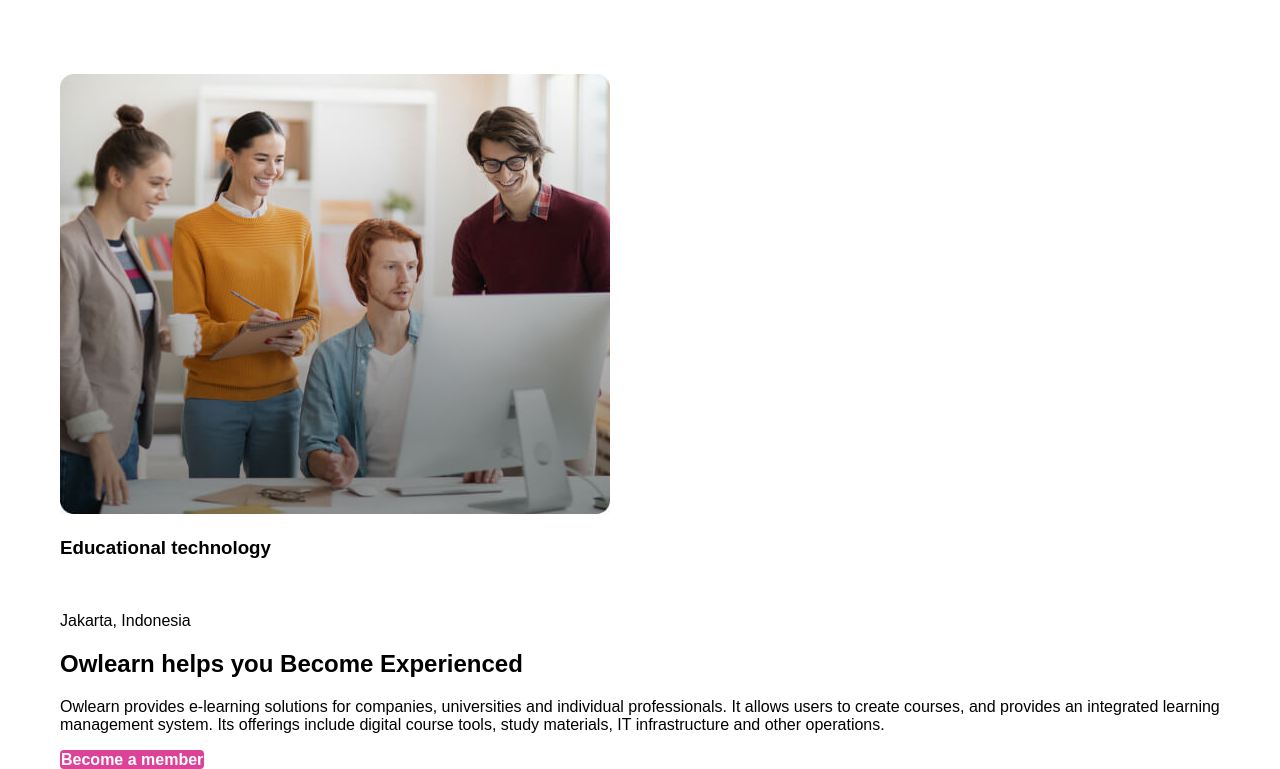
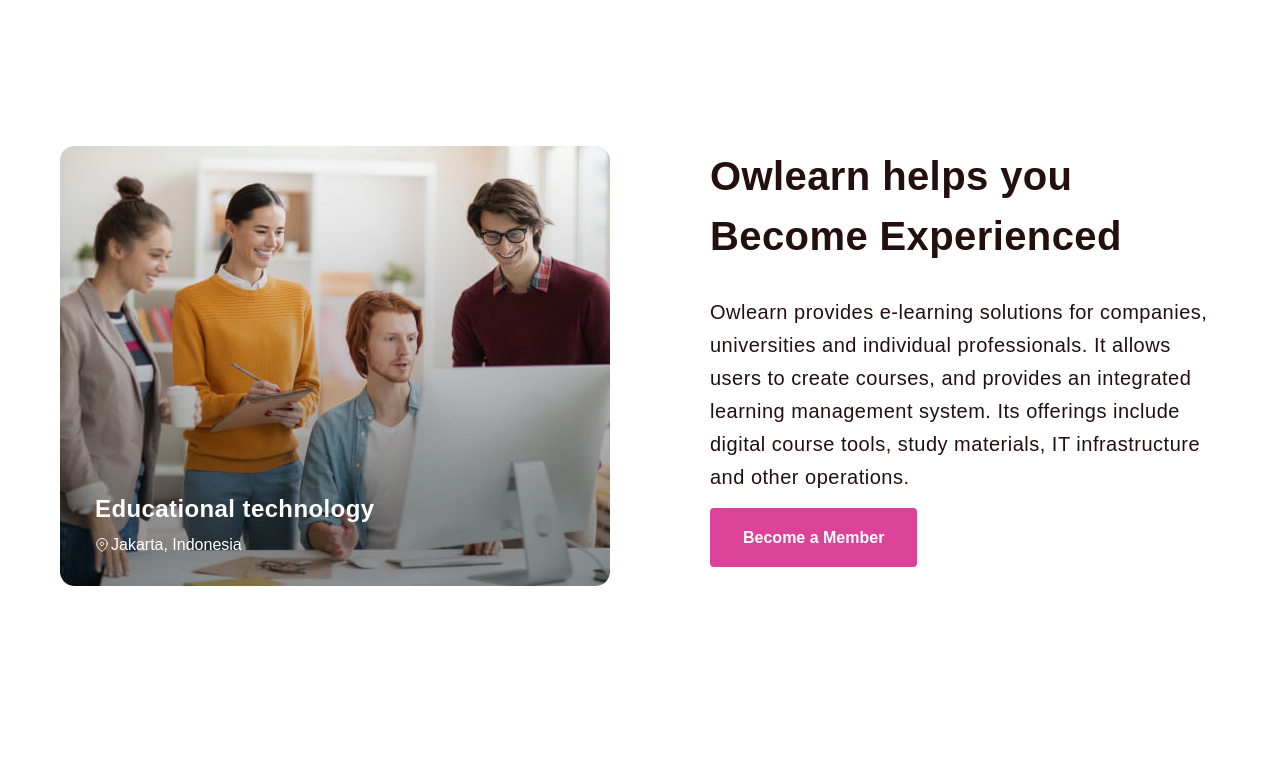
Before and after one commit to Bekzod97-div/owlearn, a plain HTML site: page index.html in a window 1280 px wide. Shown: the part 1002-1771 px from the top of the page. Drawn offline with Linux system fonts and the light colour scheme; a web font is replaced by a local one.

Commit message:
complete about us styles

```diff
--- a/css/styles.css
+++ b/css/styles.css
@@ -256,3 +256,88 @@ body {
 .partners__item__link:hover {
     opacity: 0.6;
 }
+
+/* About us Section */
+.about-us {
+    margin-bottom: 22px;
+    padding-top: 72px;
+    padding-bottom: 68px;
+}
+
+.about-us__container {
+    display: flex;
+}
+
+.about-us__img-box {
+    z-index: 1;
+    width: 100%;
+    max-width: 550px;
+    margin-right: 100px;
+}
+
+.about-us__img {
+    z-index: 1;
+    width: 550px;
+    height: 440px;
+    border-radius: 14px;
+}
+
+.about-us__img-box__info {
+    z-index: 100;
+    margin-left: 35px;
+    transform: translateY(-100px);
+}
+.about-us__img-box__info__title {
+    font-size: 24px;
+    font-weight: 800;
+    line-height: 36px;
+    letter-spacing: 0.4px;
+    color: #fff;
+    margin: 0;
+}
+
+.about-us__img-box__info__text-box {
+    display: flex;
+    align-items: center;
+    margin-top: -10px;
+    padding: 0;
+}
+
+.about-us__img-box__info__text-img {
+    width: 14px;
+    height: 14px;
+    margin-right: 2px;
+}
+
+.about-us__img-box__info__text {
+    color: #fff;
+    font-weight: 400;
+    font-size: 16px;
+    line-height: 24px;
+}
+
+.about-us__content {
+    width: 100%;
+}
+.about-us__content__title {
+    margin: 0;
+    color: var(--grey-black);
+    font-size: 40px;
+    font-weight: 700;
+    line-height: 60px;
+    letter-spacing: 0.4px;
+}
+
+.about-us__content__text {
+    margin-top: 30px;
+    margin-bottom: 35px;
+    color: var(--grey-black);
+    font-size: 20px;
+    font-weight: 500;
+    line-height: 33px;
+    letter-spacing: 0.5px;
+}
+
+.about-us__content__link {
+    padding: 20px 32px;
+}
--- a/index.html
+++ b/index.html
@@ -109,7 +109,7 @@
           <div class="about-us__content">
             <h2 class="about-us__content__title">Owlearn helps you Become Experienced</h2>
             <p class="about-us__content__text">Owlearn provides e-learning solutions for companies, universities and individual professionals. It allows users to create courses, and provides an integrated learning management system. Its offerings include digital course tools, study materials, IT infrastructure and other operations.</p>
-            <a href="#" class="main-link about-us__content__link">Become a member</a>
+            <a href="#" class="main-link about-us__content__link">Become a Member</a>
           </div>
         </div>
       </section>
```
